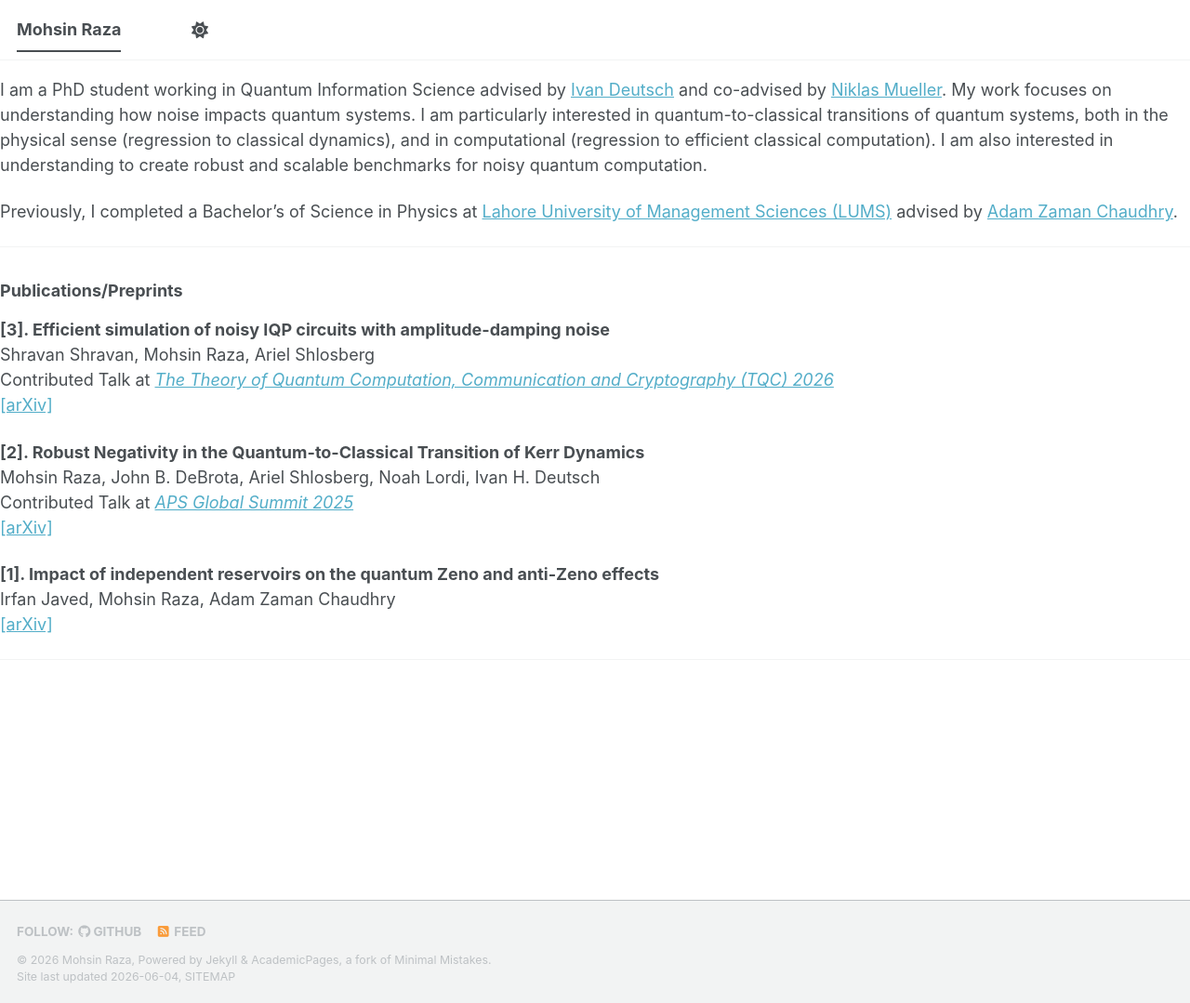
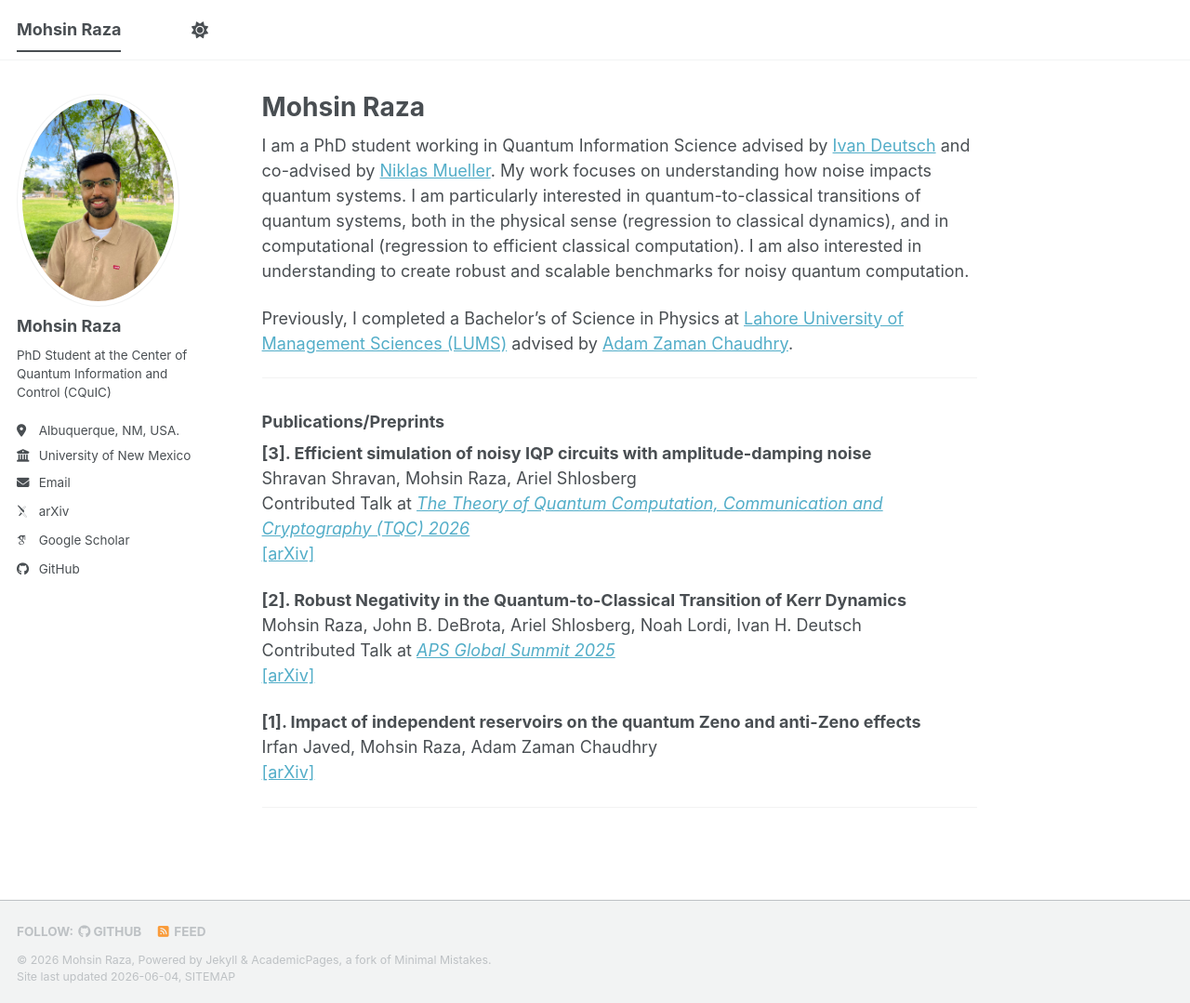
Before and after one commit to mohsinrc/mohsinrc.github.io, a Jekyll site: the page built from _pages/about.md, in a window 1280 px wide and 1079 px high. Shown: the whole window at 93% size. Built offline with Jekyll 4.4.1, drawn with Linux system fonts in a browser that asks for light colours; some web fonts are replaced; a script bundle is joined from its source files by our own code; our own code applies the rules of GitHub Pages for plain Markdown files; library files that are not in the unit come from our copies; part of the change alters nothing that is shown.

Commit message:
attempt 2 at clean

```diff
--- a/_config.yml
+++ b/_config.yml
@@ -219,6 +219,79 @@ kramdown:
   enable_coderay: false
 
 
+# These settings control the types of collections used by the template
+collections:
+  teaching:
+    output: true
+    permalink: /:collection/:path/
+  publications:
+    output: true
+    permalink: /:collection/:path/
+  portfolio:
+    output: true
+    permalink: /:collection/:path/
+  talks:
+    output: true
+    permalink: /:collection/:path/
+
+
+# These settings control how pages and collections are included in the site
+defaults:
+  # _posts
+  - scope:
+      path: ""
+      type: posts
+    values:
+      layout: single
+      author_profile: true
+      read_time: true
+      comments: true
+      share: true
+      related: true
+  # _pages
+  - scope:
+      path: ""
+      type: pages
+    values:
+      layout: single
+      author_profile: true
+  # _teaching
+  - scope:
+      path: ""
+      type: teaching
+    values:
+      layout: single
+      author_profile: true
+      share: true
+      comments: true
+  # _publications
+  - scope:
+      path: ""
+      type: publications
+    values:
+      layout: single
+      author_profile: true
+      share: true
+      comments: true
+  # _portfolio
+  - scope:
+      path: ""
+      type: portfolio
+    values:
+      layout: single
+      author_profile: true
+      share: true
+      comment: true
+  # _talks
+  - scope:
+      path: ""
+      type: talks
+    values:
+      layout: talk
+      author_profile: true
+      share: true
+
+
 # Sass/SCSS
 sass:
   sass_dir: _sass
--- a/_pages/about.md
+++ b/_pages/about.md
@@ -1,6 +1,6 @@
 ---
 permalink: /
-title: "Welcome to my Website!"
+title: "Mohsin Raza"
 author_profile: true
 redirect_from:
   - /about/
```
